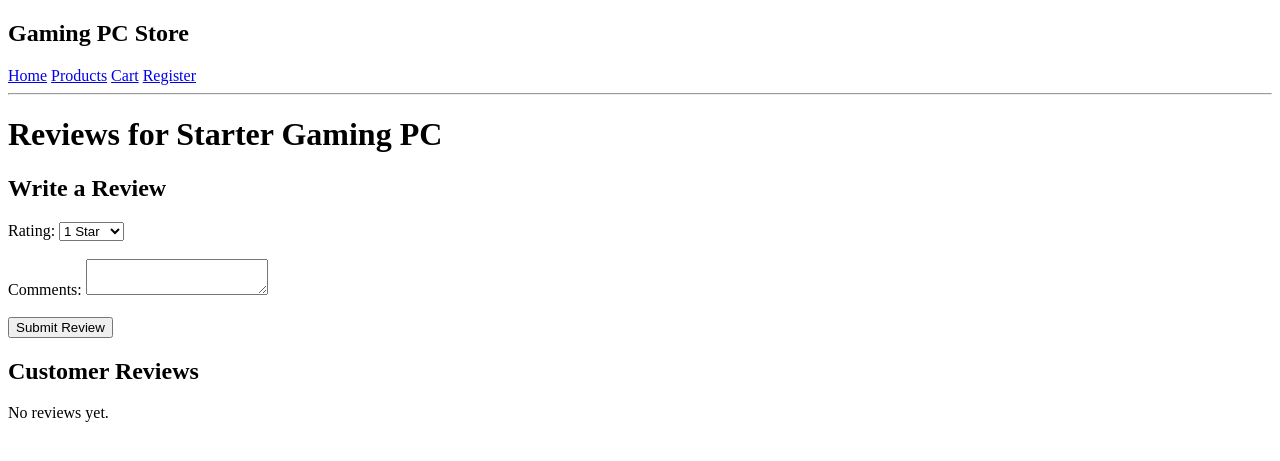
After one commit to Boist115/Gaming_PC_Store, a Node server app: page /reviews/1 in a window 1280 px wide. The commit adds this page. Shown: the top 461 px of the page. Run offline with Node 20, Linux system fonts and the light colour scheme.

Commit message:
Implement product reviews

```diff
--- /dev/null
+++ b/controllers/reviewController.js
@@ -0,0 +1,43 @@
+const reviewService = require('../services/reviewService');
+const productService = require('../services/productService');
+
+const showReviews = (req, res) => {
+    const productId = Number(req.params.productId);
+
+    const product = productService.getAllProducts().find(
+        p => p.id === productId
+    );
+
+    if (!product) {
+        return res.status(404).send('Product not found');
+    }
+
+    const reviews = reviewService.getProductReviews(productId);
+
+    res.render('reviews', { product, reviews });
+};
+
+const submitReview = (req, res) => {
+    const productId = Number(req.params.productId);
+    const rating = Number(req.body.rating);
+    const comments = req.body.comments;
+
+    const product = productService.getAllProducts().find(
+        p => p.id === productId
+    );
+
+    if (!product) {
+        return res.status(404).send('Product not found');
+    }
+
+    if (!Number.isInteger(rating) || rating < 1 || rating > 5 ||
+        typeof comments !== 'string' || !comments.trim()) {
+        return res.status(400).send('Invalid review');
+    }
+
+    reviewService.addReview(1, productId, rating, comments.trim());
+
+    res.redirect('/reviews/' + productId);
+};
+
+module.exports = { showReviews, submitReview };
--- a/server.js
+++ b/server.js
@@ -31,6 +31,9 @@ app.use('/', customerRoutes);
 const orderRoutes = require('./routes/orderRoutes');
 app.use('/orders', orderRoutes);
 
+const reviewRoutes = require('./routes/reviewRoutes');
+app.use('/reviews', reviewRoutes);
+
 // Start the server
 app.listen(PORT, () => {
     console.log(`Server running at http://localhost:${PORT}`);
--- /dev/null
+++ b/services/reviewService.js
@@ -0,0 +1,30 @@
+class Review {
+    constructor(id, customerId, productId, rating, comments) {
+        this.id = id;
+        this.customerId = customerId;
+        this.productId = productId;
+        this.rating = rating;
+        this.comments = comments;
+    }
+}
+
+const reviews = [];
+
+function addReview(customerId, productId, rating, comments) {
+    const review = new Review(
+        reviews.length + 1,
+        customerId,
+        productId,
+        rating,
+        comments
+    );
+
+    reviews.push(review);
+    return review;
+}
+
+function getProductReviews(productId) {
+    return reviews.filter(review => review.productId === productId);
+}
+
+module.exports = { Review, addReview, getProductReviews };
--- a/views/products.ejs
+++ b/views/products.ejs
@@ -23,6 +23,7 @@
     <input type="hidden" name="productId" value="<%= product.id %>">
     <button type="submit">Add to Cart</button>
 </form>
+<a href="/reviews/<%= product.id %>">View / Write Reviews</a>
         <hr>
     </div>
 <% }) %>
--- /dev/null
+++ b/views/reviews.ejs
@@ -0,0 +1,46 @@
+<!DOCTYPE html>
+<html lang="en">
+<head>
+    <meta charset="UTF-8">
+    <title>Product Reviews - Gaming PC Store</title>
+</head>
+<body>
+    <%- include('partials/header') %>
+
+    <h1>Reviews for <%= product.name %></h1>
+
+    <h2>Write a Review</h2>
+
+    <form action="/reviews/<%= product.id %>" method="POST">
+        <label>Rating:</label>
+        <select name="rating" required>
+            <option value="1">1 Star</option>
+            <option value="2">2 Stars</option>
+            <option value="3">3 Stars</option>
+            <option value="4">4 Stars</option>
+            <option value="5">5 Stars</option>
+        </select>
+
+        <br><br>
+
+        <label>Comments:</label>
+        <textarea name="comments" required></textarea>
+
+        <br><br>
+
+        <button type="submit">Submit Review</button>
+    </form>
+
+    <h2>Customer Reviews</h2>
+
+    <% if (reviews.length === 0) { %>
+        <p>No reviews yet.</p>
+    <% } else { %>
+        <% reviews.forEach(review => { %>
+            <p>Rating: <%= review.rating %>/5</p>
+            <p><%= review.comments %></p>
+            <hr>
+        <% }) %>
+    <% } %>
+</body>
+</html>
```
Also changed, not shown: routes/reviewRoutes.js (added, +8 -0 lines).
